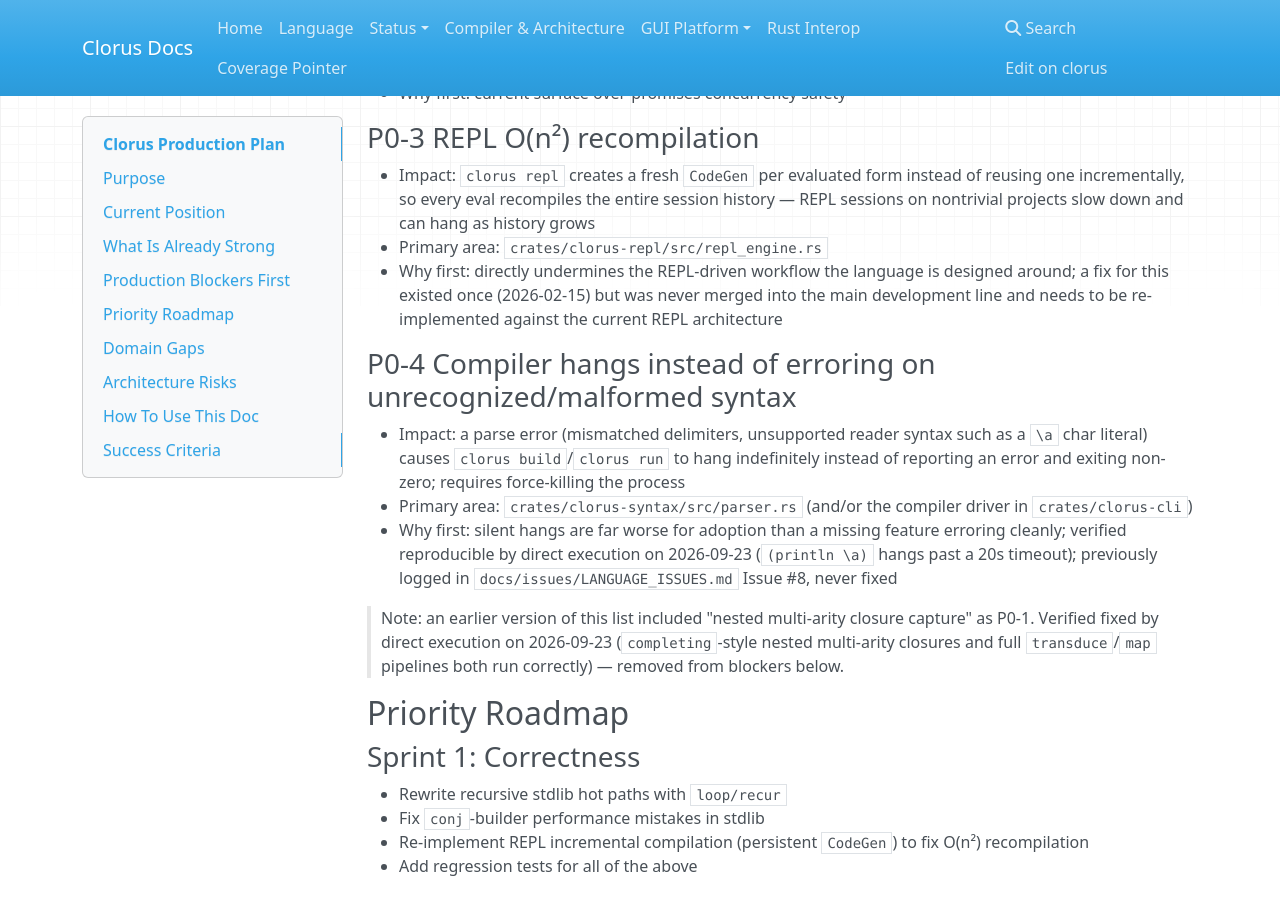
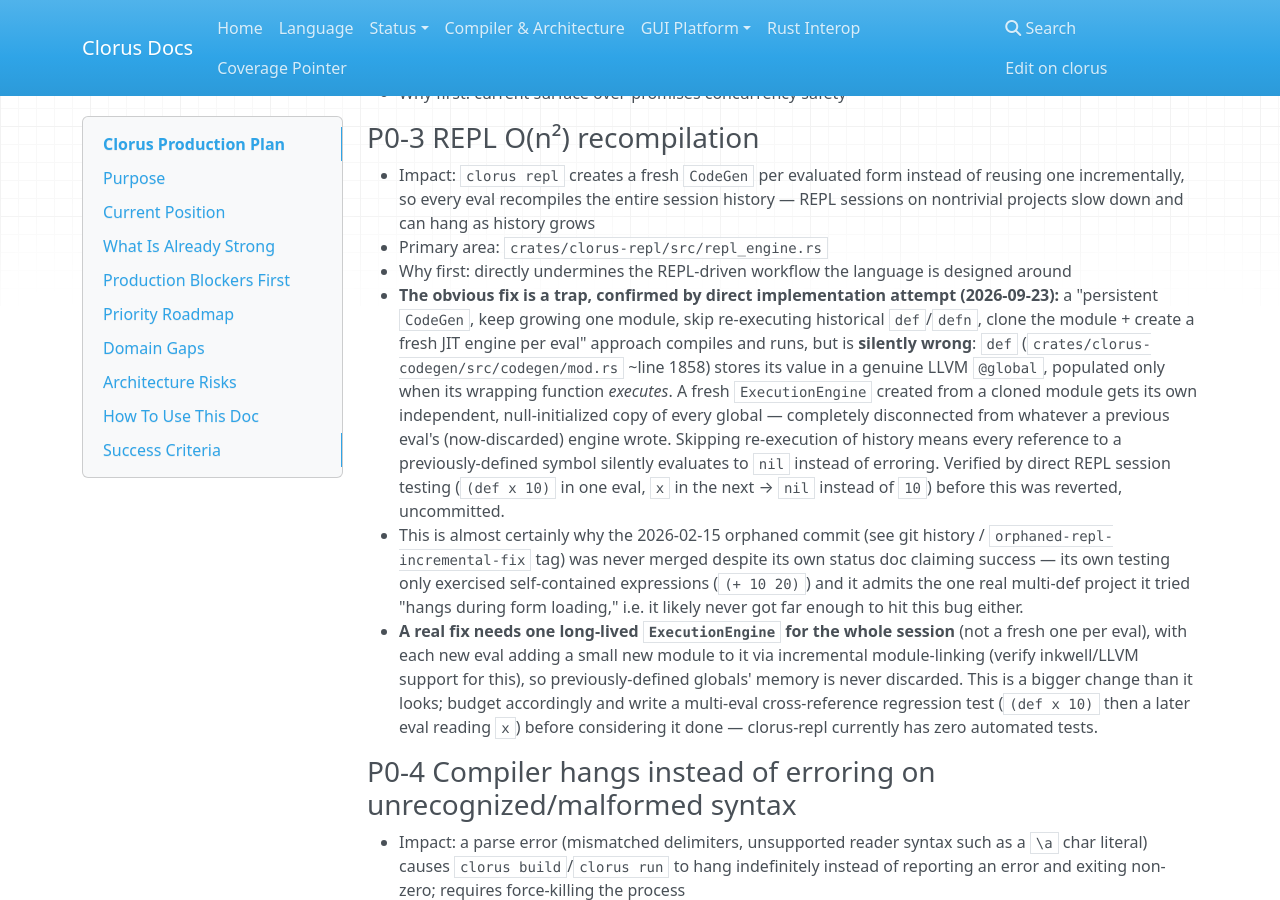
Before and after one commit to prabhugopal/clorus, an MkDocs documentation site: the page built from docs/PRODUCTION_PLAN.md, in a window 1280 px wide and 900 px high, scrolled down 1369 px. Built offline with MkDocs 1.6.1, drawn with Linux system fonts in a browser that asks for light colours; nearby versions of some CDN libraries.

Commit message:
docs: record why the obvious REPL O(n^2) fix is unsound
Attempted the persistent-CodeGen/skip-history-re-execution fix for
the REPL's O(n^2) recompilation (P0-3). It compiles and runs, but is
silently wrong: def stores its value in a real LLVM @global, only
populated when its wrapping function executes. A fresh JIT engine
built from a cloned module gets an independent, null-initialized copy
of every global, disconnected from whatever a prior eval's engine
wrote -- so every reference to an earlier def evaluates to nil
instead of its real value. Verified directly via a multi-line REPL
session before reverting, uncommitted (clorus-repl has no automated
tests to catch this otherwise).

This is almost certainly why the orphaned 2026-02-15 commit was never
merged despite its own status doc claiming success. Recorded the real
fix direction (one long-lived ExecutionEngine with incremental module
linking, not a fresh engine per eval) so a future attempt doesn't
repeat this.

Co-Authored-By: Claude Sonnet 5 <noreply@anthropic.com>

```diff
--- a/docs/PRODUCTION_PLAN.md
+++ b/docs/PRODUCTION_PLAN.md
@@ -60,7 +60,10 @@ These are the top items to close before broader feature expansion.
 ### P0-3 REPL O(n²) recompilation
 - Impact: `clorus repl` creates a fresh `CodeGen` per evaluated form instead of reusing one incrementally, so every eval recompiles the entire session history — REPL sessions on nontrivial projects slow down and can hang as history grows
 - Primary area: `crates/clorus-repl/src/repl_engine.rs`
-- Why first: directly undermines the REPL-driven workflow the language is designed around; a fix for this existed once (2026-02-15) but was never merged into the main development line and needs to be re-implemented against the current REPL architecture
+- Why first: directly undermines the REPL-driven workflow the language is designed around
+- **The obvious fix is a trap, confirmed by direct implementation attempt (2026-09-23):** a "persistent `CodeGen`, keep growing one module, skip re-executing historical `def`/`defn`, clone the module + create a fresh JIT engine per eval" approach compiles and runs, but is **silently wrong**: `def` (`crates/clorus-codegen/src/codegen/mod.rs` ~line 1858) stores its value in a genuine LLVM `@global`, populated only when its wrapping function *executes*. A fresh `ExecutionEngine` created from a cloned module gets its own independent, null-initialized copy of every global — completely disconnected from whatever a previous eval's (now-discarded) engine wrote. Skipping re-execution of history means every reference to a previously-defined symbol silently evaluates to `nil` instead of erroring. Verified by direct REPL session testing (`(def x 10)` in one eval, `x` in the next → `nil` instead of `10`) before this was reverted, uncommitted.
+- This is almost certainly why the 2026-02-15 orphaned commit (see git history / `orphaned-repl-incremental-fix` tag) was never merged despite its own status doc claiming success — its own testing only exercised self-contained expressions (`(+ 10 20)`) and it admits the one real multi-def project it tried "hangs during form loading," i.e. it likely never got far enough to hit this bug either.
+- **A real fix needs one long-lived `ExecutionEngine` for the whole session** (not a fresh one per eval), with each new eval adding a small new module to it via incremental module-linking (verify inkwell/LLVM support for this), so previously-defined globals' memory is never discarded. This is a bigger change than it looks; budget accordingly and write a multi-eval cross-reference regression test (`(def x 10)` then a later eval reading `x`) before considering it done — clorus-repl currently has zero automated tests.
 
 ### P0-4 Compiler hangs instead of erroring on unrecognized/malformed syntax
 - Impact: a parse error (mismatched delimiters, unsupported reader syntax such as a `\a` char literal) causes `clorus build`/`clorus run` to hang indefinitely instead of reporting an error and exiting non-zero; requires force-killing the process
```
